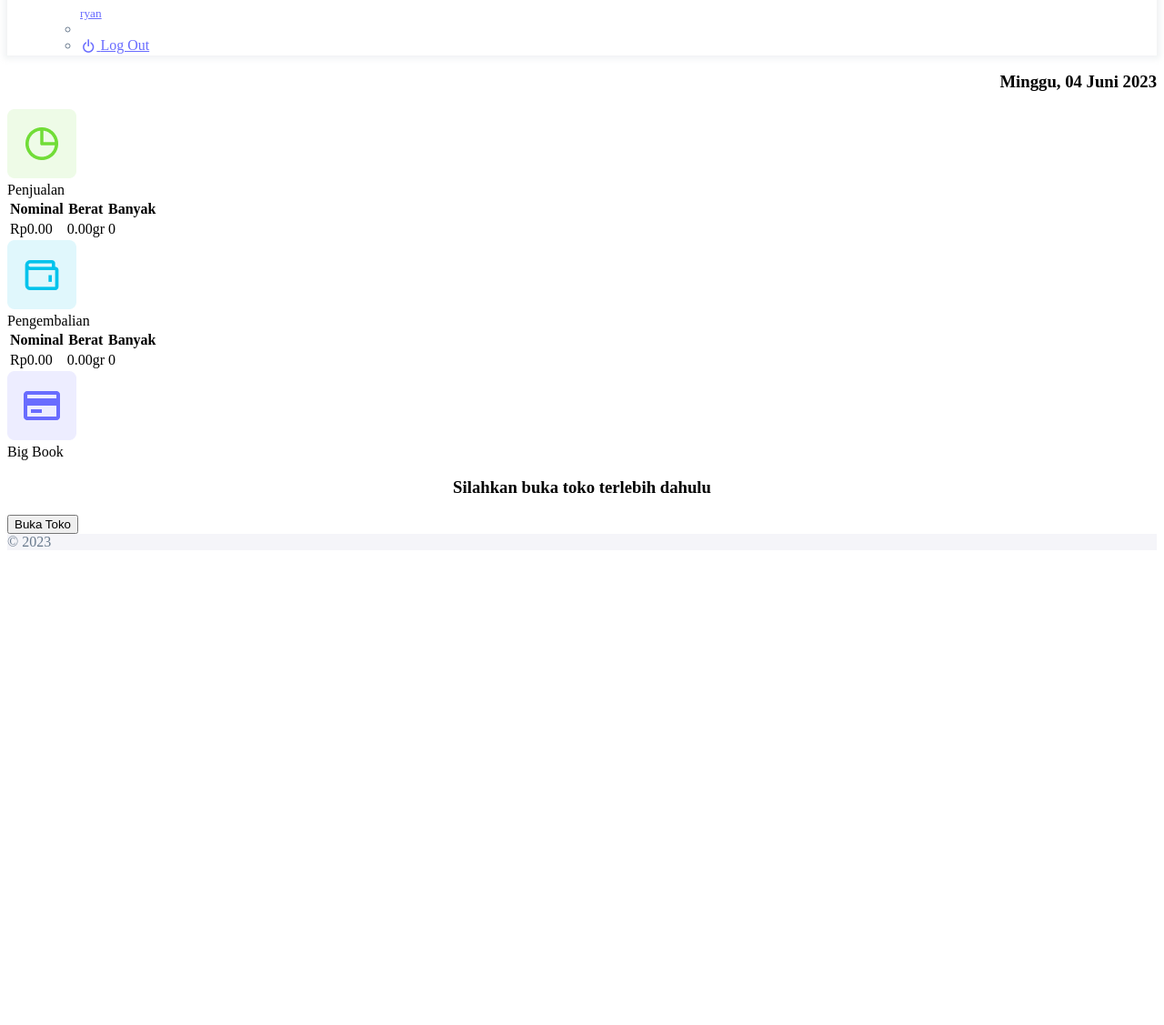
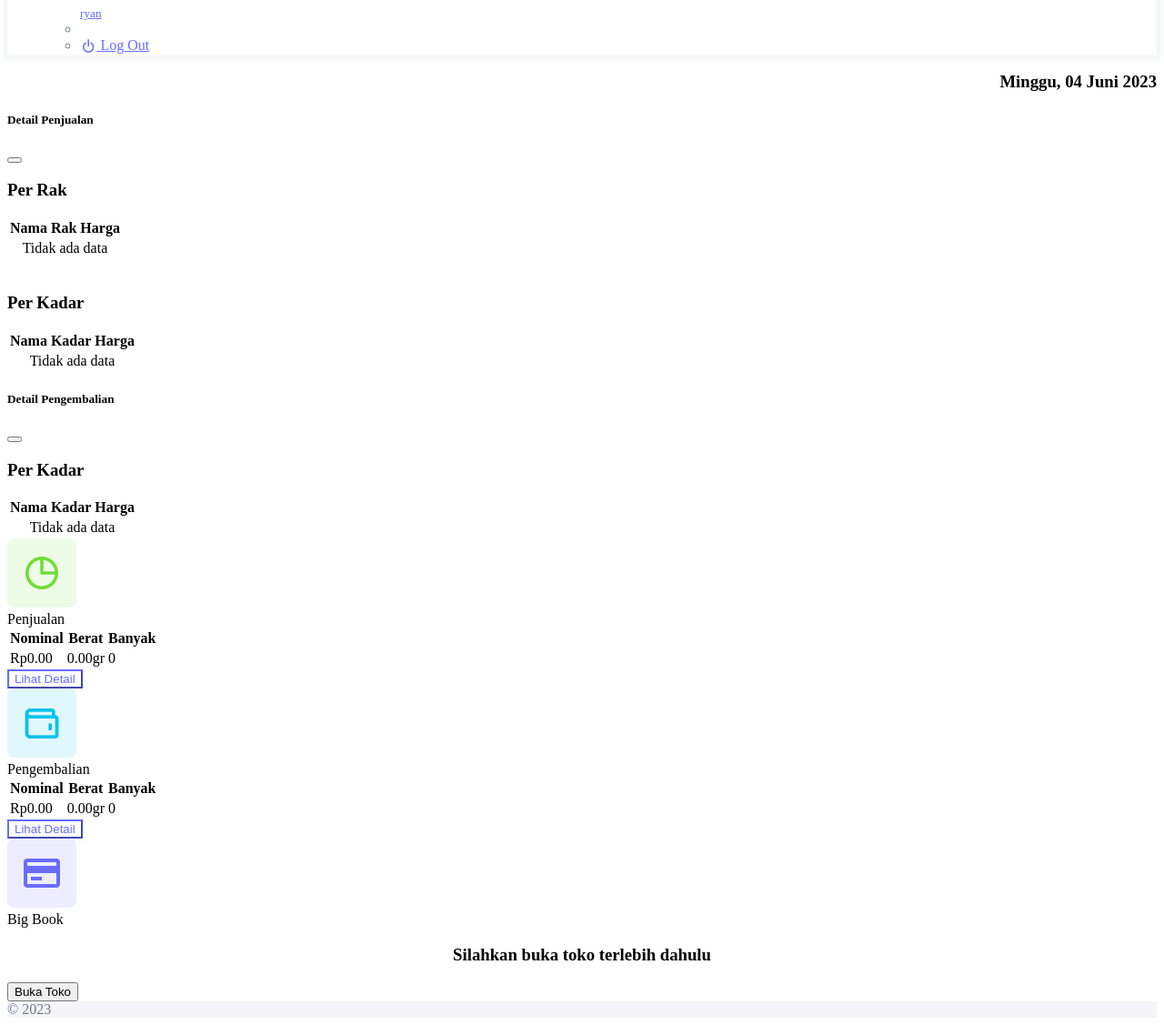
Before and after one commit to ryannolly/toko-emas-murni-a1, a CodeIgniter app: page /toko-emas-murni-a1/index.php/adm/dashboard/index in a window 1280 px wide. Shown: the part 1794-2921 px from the top of the page at 91% size. Before the commit the page ends 2395 px from the top, so only its background shows below. Run offline with CodeIgniter, Linux system fonts and the light colour scheme; a user stored in the database is signed in; tables that the repository leaves empty hold one stand-in row (values such as "Sample post").

Commit message:
Create lihat detail in penjualan and pengembalian

```diff
--- a/application/controllers/adm/Dashboard.php
+++ b/application/controllers/adm/Dashboard.php
@@ -28,10 +28,16 @@ class Dashboard extends CI_Controller {
     public function index(){
         $kyou = date("Y-m-d", time());
         $ashita = date("Y-m-d", time()+86400);
-        $data['data_penjualan']     = $this->model_admin->get_dashboard_penjualan(strtotime($kyou), strtotime($ashita));
-        $data['data_pengembalian']  = $this->model_admin->get_dashboard_pengembalian(strtotime($kyou), strtotime($ashita));
+        $data['data_penjualan']         = $this->model_admin->get_dashboard_penjualan(strtotime($kyou), strtotime($ashita));
+        $data['data_pengembalian']      = $this->model_admin->get_dashboard_pengembalian(strtotime($kyou), strtotime($ashita));
 
-        $data['big_book']           = $this->model_admin->get_big_book_dashboard($kyou);
+        $data['big_book']               = $this->model_admin->get_big_book_dashboard($kyou);
+
+        $data['detail_data_penjualan_rak']      = $this->model_admin->get_dashboard_penjualan_group_by(strtotime($kyou), strtotime($ashita), "rak.nama_rak");
+        $data['detail_data_penjualan_kadar']    = $this->model_admin->get_dashboard_penjualan_group_by(strtotime($kyou), strtotime($ashita), "kadar.nama_kadar");
+
+        // $data['detail_data_pengembalian_rak']   = $this->model_admin->get_dashboard_pengembalian_group_by(strtotime($kyou), strtotime($ashita), "rak.nama_rak");
+        $data['detail_data_pengembalian_kadar']   = $this->model_admin->get_dashboard_pengembalian_group_by(strtotime($kyou), strtotime($ashita), "kadar.nama_kadar");
 
         $this->load->view('Admin/Template_admin/header');
         $this->load->view('Admin/Template_admin/sidebar');
--- a/application/models/Model_admin.php
+++ b/application/models/Model_admin.php
@@ -417,6 +417,17 @@ class Model_admin extends CI_Model {
         return $query->row();
     }
 
+    function get_dashboard_penjualan_group_by($hari, $ashita, $group_by){
+        $sql = "SELECT ? AS Nama,  COALESCE(SUM(penjualan.nilai_barang), 0) AS Harga, COUNT(penjualan.nilai_barang) AS Banyak, COALESCE(SUM(penjualan.berat_asli), 0) AS Berat FROM ms_penjualan ms
+                LEFT JOIN tr_penjualan penjualan ON penjualan.KdPenjualan = ms.KdPenjualan
+                LEFT JOIN ms_rak rak ON rak.id = penjualan.id_rak
+                LEFT JOIN ms_kadar kadar on kadar.id = penjualan.id_kadar
+                WHERE ms.TglProses >= ? AND ms.TglProses <= ? GROUP BY ?";
+
+        $query = $this->db->query($sql, array($group_by, $hari, $ashita, $group_by));
+        return $query->result();
+    }
+
     function get_dashboard_pengembalian($hari, $ashita){
         $sql = "SELECT COALESCE(SUM(penjualan.uang), 0) AS Harga, COUNT(penjualan.uang) AS Banyak, COALESCE(SUM(penjualan.berat_asli), 0) AS Berat FROM ms_pengembalian ms
                 LEFT JOIN tr_pengembalian penjualan ON penjualan.KdPengembalian = ms.KdPengembalian
@@ -424,6 +435,16 @@ class Model_admin extends CI_Model {
 
         $query = $this->db->query($sql, array($hari, $ashita));
         return $query->row();
+    }
+
+    function get_dashboard_pengembalian_group_by($hari, $ashita, $group_by){
+        $sql = "SELECT ? AS Nama, COALESCE(SUM(penjualan.uang), 0) AS Harga, COUNT(penjualan.uang) AS Banyak, COALESCE(SUM(penjualan.berat_asli), 0) AS Berat FROM ms_pengembalian ms
+                LEFT JOIN tr_pengembalian penjualan ON penjualan.KdPengembalian = ms.KdPengembalian
+                LEFT JOIN ms_kadar kadar on kadar.id = penjualan.id_kadar
+                WHERE ms.TglProses >= ? AND ms.TglProses <= ? GROUP BY ?";
+
+        $query = $this->db->query($sql, array($group_by, $hari, $ashita, $group_by));
+        return $query->result();
     }
 
     function get_big_book_dashboard($kyou){
--- a/application/views/Admin/dashboard.php
+++ b/application/views/Admin/dashboard.php
@@ -80,6 +80,92 @@ function tgl_indo_hari_ini(){
               </div>
             </div>
 
+              <!-- Extra Large Modal -->
+              <div class="modal fade" id="exLargeModal" tabindex="-1" aria-hidden="true">
+                <div class="modal-dialog modal-xl" role="document">
+                    <div class="modal-content">
+                        <div class="modal-header">
+                            <h5 class="modal-title" id="exampleModalLabel4">Detail Penjualan</h5>
+                            <button type="button" class="btn-close" data-bs-dismiss="modal" aria-label="Close"></button>
+                        </div>
+                        <div class="modal-body">
+                          <h3>Per Rak</h3>
+                          <table class="table">
+                            <tr>
+                              <th>Nama Rak</th>
+                              <th>Harga</th>
+                            </tr>
+                            <?php if(count($detail_data_penjualan_rak) > 0) : ?>
+                              <?php foreach($detail_data_penjualan_rak as $d) : ?>
+                                <tr>
+                                  <td><?php $d->Nama ?></td>
+                                  <td><?php $d->Harga ?></td>
+                                </tr>
+                              <?php endforeach; ?>
+                            <?php else : ?>
+                              <tr>
+                                <td colspan = '2' style="text-align:center">Tidak ada data</td>
+                              </tr>
+                            <?php endif; ?>
+                          </table>
+                          <br>
+                          <h3>Per Kadar</h3>
+                          <table class="table">
+                            <tr>
+                              <th>Nama Kadar</th>
+                              <th>Harga</th>
+                            </tr>
+                            <?php if(count($detail_data_penjualan_kadar) > 0) : ?>
+                              <?php foreach($detail_data_penjualan_kadar as $d) : ?>
+                                <tr>
+                                  <td><?php $d->Nama ?></td>
+                                  <td><?php $d->Harga ?></td>
+                                </tr>
+                              <?php endforeach; ?>
+                            <?php else : ?>
+                              <tr>
+                                <td colspan="2" style="text-align:center">Tidak ada data</td>
+                              </tr>
+                            <?php endif; ?>
+                          </table>
+                        </div>
+                    </div>
+                </div>
+              </div>
+
+              <!-- Extra Large Modal -->
+              <div class="modal fade" id="exLargeModalPengembalian" tabindex="-1" aria-hidden="true">
+                <div class="modal-dialog modal-xl" role="document">
+                    <div class="modal-content">
+                        <div class="modal-header">
+                            <h5 class="modal-title" id="exampleModalLabel4">Detail Pengembalian</h5>
+                            <button type="button" class="btn-close" data-bs-dismiss="modal" aria-label="Close"></button>
+                        </div>
+                        <div class="modal-body">
+                        <h3>Per Kadar</h3>
+                          <table class="table">
+                            <tr>
+                              <th>Nama Kadar</th>
+                              <th>Harga</th>
+                            </tr>
+                            <?php if(count($detail_data_pengembalian_kadar) <= 0) :  ?>
+                            <tr>
+                              <td colspan="2" style="text-align:center">Tidak ada data</td>
+                            </tr>
+                            <?php else : ?>
+                              <?php foreach($detail_data_pengembalian_kadar as $d) : ?>
+                                <tr>
+                                  <td><?php $d->Nama ?></td>
+                                  <td><?php $d->Harga ?></td>
+                                </tr>
+                              <?php endforeach; ?>
+                            <?php endif; ?>
+                          </table>
+                        </div>
+                    </div>
+                </div>
+              </div>
+
             <div class="container-xxl flex-grow-1 container-p-y">
 
               <?php echo $this->session->flashdata("pesan"); ?>
@@ -113,7 +199,11 @@ function tgl_indo_hari_ini(){
                               <td><?php echo $data_penjualan->Banyak ?></td>
                             </tr>
                           </table>
+                          <button type="button" class="btn btn-outline-primary mt-2" data-bs-toggle="modal" data-bs-target="#exLargeModal">Lihat Detail</button>
                         </div>
+                        <!-- <div class="card-footer">
+
+                        </div> -->
                       </div>
                     </div>
                     <div class="col-lg-6 mb-4">
@@ -141,6 +231,7 @@ function tgl_indo_hari_ini(){
                               <td><?php echo $data_pengembalian->Banyak ?></td>
                             </tr>
                           </table>
+                          <button type="button" class="btn btn-outline-primary mt-2" data-bs-toggle="modal" data-bs-target="#exLargeModalPengembalian">Lihat Detail</button>
                         </div>
                       </div>
                     </div>
```
Also changed, not shown: 1 other file.
